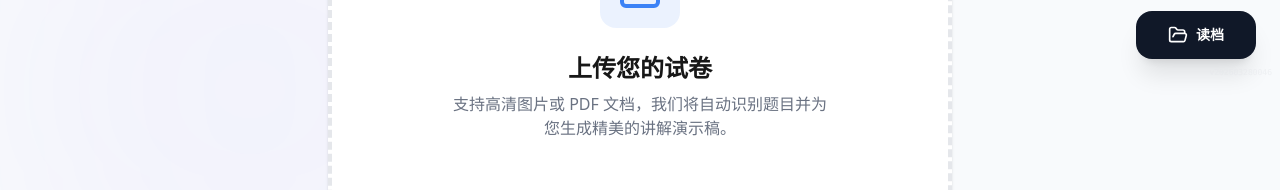
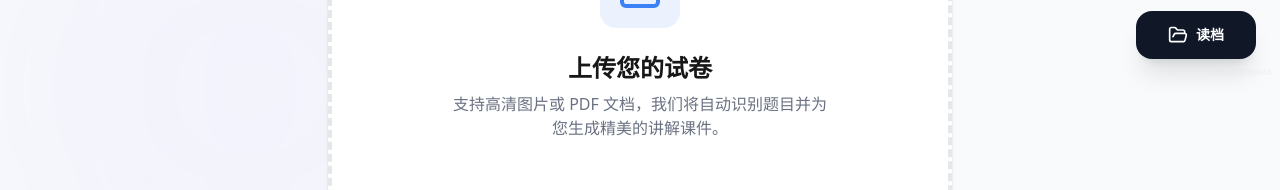
Before and after one commit to abbypalfray271-hub/exam-ppt-app, a Next.js app: page / in a window 1280 px wide. Shown: the part 717-907 px from the top of the page. Built offline with nearby package versions, Linux system fonts and the light colour scheme.

Commit message:
chore: unify terminology to 讲解课件 v202603280145

```diff
--- a/src/app/layout.tsx
+++ b/src/app/layout.tsx
@@ -13,8 +13,8 @@ const geistMono = Geist_Mono({
 });
 
 export const metadata: Metadata = {
-  title: "EXAM Ai MAKER - AI 试卷讲解演示稿生成器",
-  description: "上传试卷，由 AI 自动切割题目、生成解析、并排版成精美的讲解演示稿。",
+  title: "EXAM Ai MAKER - AI 试卷讲解课件生成器",
+  description: "上传试卷，由 AI 自动切割题目、生成解析、并排版成精美的讲解课件。",
 };
 
 export default function RootLayout({
--- a/src/components/UploadZone.tsx
+++ b/src/components/UploadZone.tsx
@@ -165,7 +165,7 @@ export const UploadZone = () => {
 
             <h2 className="text-2xl font-bold mb-2">上传您的试卷</h2>
             <p className="text-gray-500 mb-8 max-w-sm text-center">
-              支持高清图片或 PDF 文档，我们将自动识别题目并为您生成精美的讲解演示稿。
+              支持高清图片或 PDF 文档，我们将自动识别题目并为您生成精美的讲解课件。
             </p>
 
             <AnimatePresence>
```
